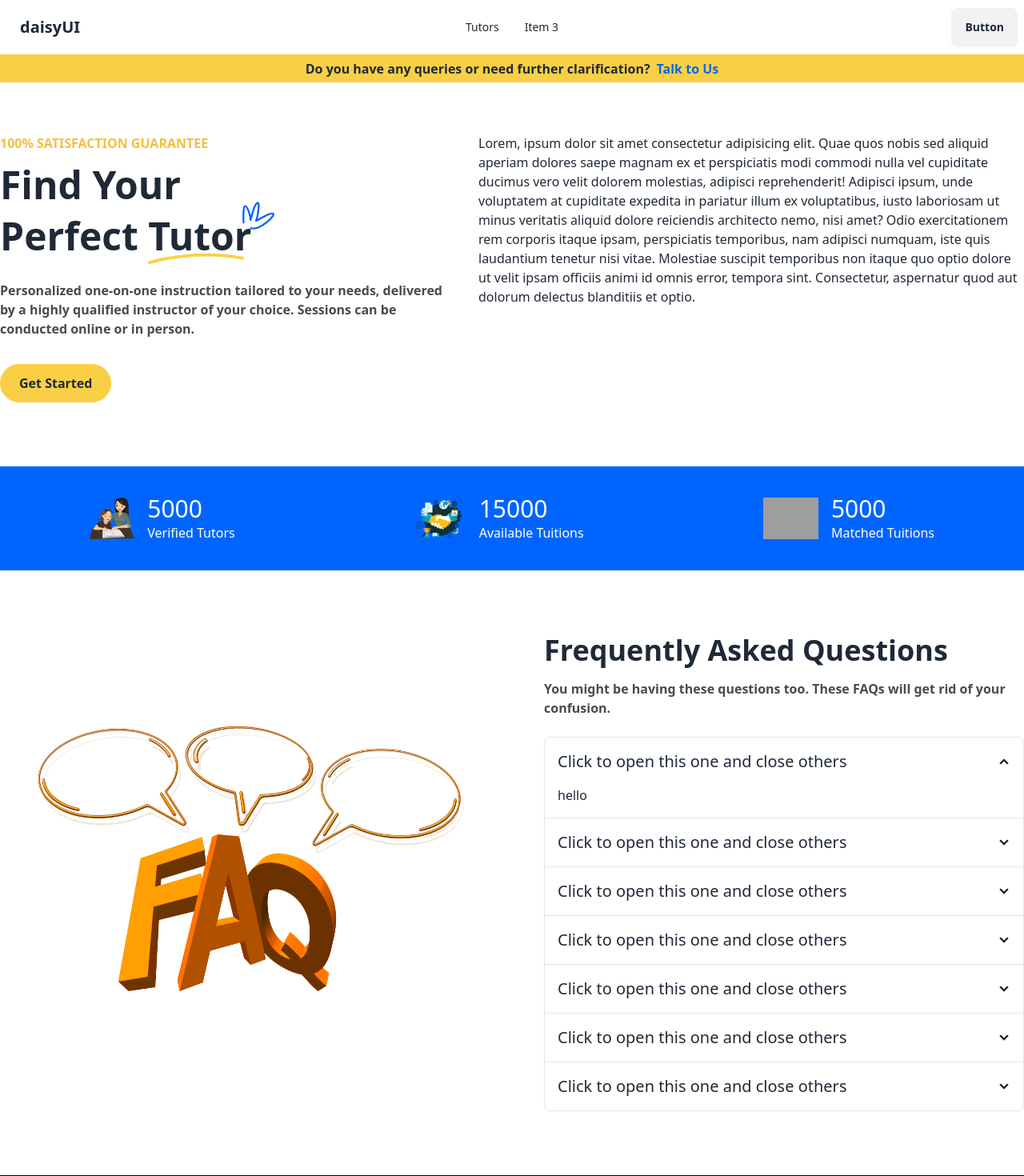
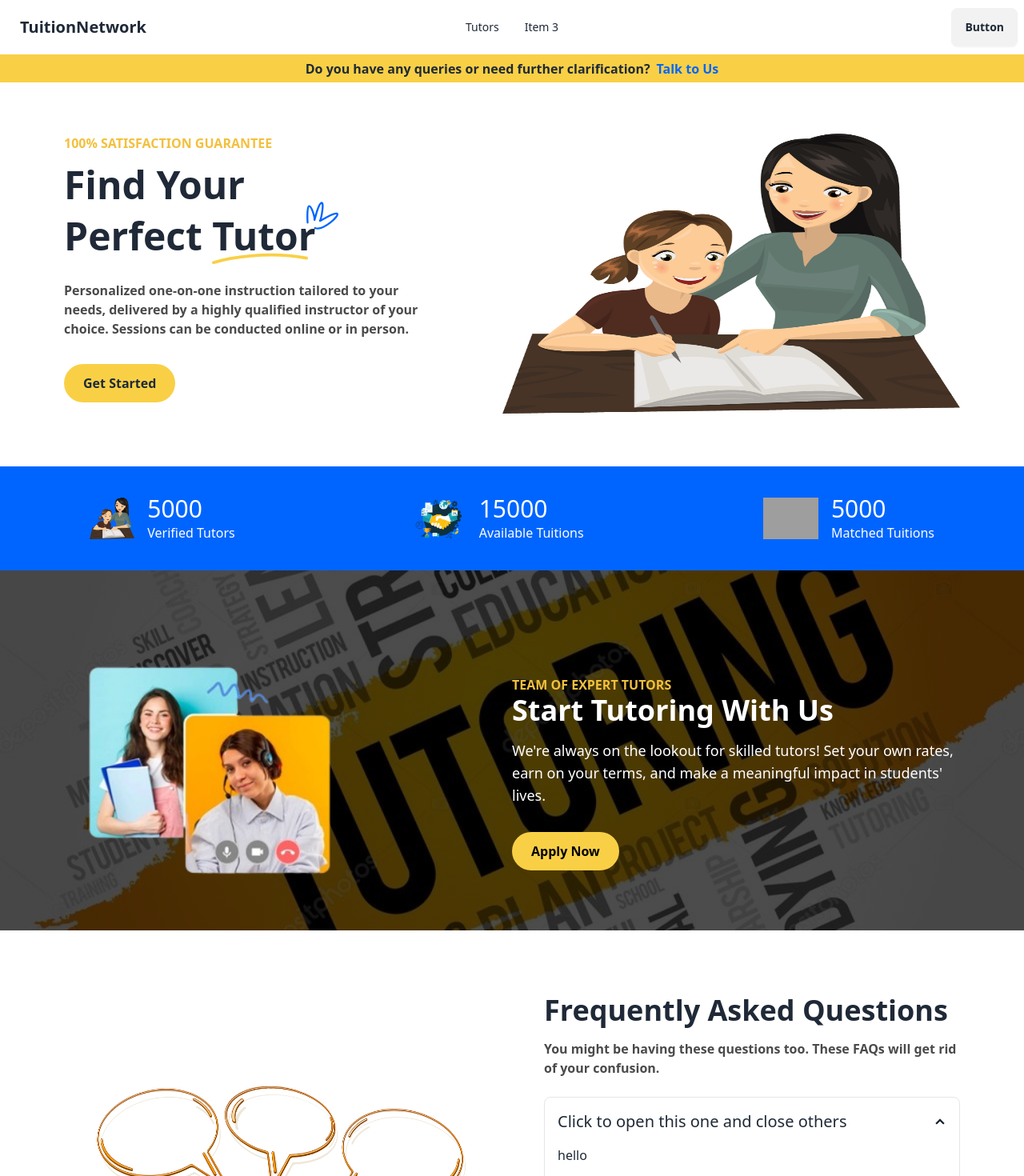
Before and after one commit to HFsa-RaShid/tuition-network-client, a React (Vite) app: page / in a window 1280 px wide. Shown: the top 1470 px of the page at 80% size. Built offline with nearby package versions, Linux system fonts and the light colour scheme; grey boxes are pictures that could not be loaded.

Commit message:
add:expert tutors

```diff
--- a/src/pages/Shared/Navbar/Navbar.jsx
+++ b/src/pages/Shared/Navbar/Navbar.jsx
@@ -26,7 +26,7 @@ const Navbar = () => {
         <li><a>Item 3</a></li>
       </ul>
     </div>
-    <a className="btn btn-ghost text-xl">daisyUI</a>
+    <a className="btn btn-ghost text-xl">TuitionNetwork</a>
   </div>
   <div className="navbar-center hidden lg:flex">
     <ul className="menu menu-horizontal px-1">
--- a/src/pages/landingPage/LandingPage.jsx
+++ b/src/pages/landingPage/LandingPage.jsx
@@ -4,16 +4,18 @@ import Banner from "./sections/Banner/Banner";
 import ContactSection from "./sections/contact/ContactSection";
 import CountDown from "./sections/countDown/CountDown";
 import FAQ from "./sections/FAQ/FAQ";
+import TutoringWithUs from "./sections/TutoringWithUs/TutoringWithUs";
 
 const LandingPage = () => {
   return (
-    <div className="bg-slate-100 min-h-screen">
+    <div className="bg-white min-h-screen">
       <Helmet>
         <title>TuitionNetwork</title>
       </Helmet>
       <ContactSection></ContactSection>
       <Banner></Banner>
       <CountDown></CountDown>
+      <TutoringWithUs></TutoringWithUs>
       <FAQ></FAQ>
     </div>
   );
--- a/src/pages/landingPage/sections/Banner/Banner.jsx
+++ b/src/pages/landingPage/sections/Banner/Banner.jsx
@@ -1,11 +1,12 @@
 import React from "react";
 import { NavLink } from "react-router-dom";
+import banner from '../../../../assets/tutor.png'
 
 const Banner = () => {
   return (
-    <div className="h-[480px] bg-white py-16">
+    <div className="h-[480px] bg-white py-16 ">
       <div className="container mx-auto">
-        <div className="flex gap-10 justify-between">
+        <div className="flex gap-20 justify-between px-20">
           <div className="w-[45%]">
             <p className="text-[#f3c03e] font-bold">
               100% SATISFACTION GUARANTEE
@@ -68,20 +69,7 @@ const Banner = () => {
             </div>
           </div>
           <div className="w-[55%]">
-            <p>
-              Lorem, ipsum dolor sit amet consectetur adipisicing elit. Quae
-              quos nobis sed aliquid aperiam dolores saepe magnam ex et
-              perspiciatis modi commodi nulla vel cupiditate ducimus vero velit
-              dolorem molestias, adipisci reprehenderit! Adipisci ipsum, unde
-              voluptatem at cupiditate expedita in pariatur illum ex
-              voluptatibus, iusto laboriosam ut minus veritatis aliquid dolore
-              reiciendis architecto nemo, nisi amet? Odio exercitationem rem
-              corporis itaque ipsam, perspiciatis temporibus, nam adipisci
-              numquam, iste quis laudantium tenetur nisi vitae. Molestiae
-              suscipit temporibus non itaque quo optio dolore ut velit ipsam
-              officiis animi id omnis error, tempora sint. Consectetur,
-              aspernatur quod aut dolorum delectus blanditiis et optio.
-            </p>
+            <img src={banner} className="h-[350px] w-full"></img>
           </div>
         </div>
       </div>
--- a/src/pages/landingPage/sections/FAQ/FAQ.jsx
+++ b/src/pages/landingPage/sections/FAQ/FAQ.jsx
@@ -2,8 +2,7 @@ import React from "react";
 import faq from "../../../../assets/faq.png";
 const FAQ = () => {
   return (
-    <div className="bg-white">
-      <div className="flex justify-between container mx-auto py-20 gap-20">
+      <div className="flex justify-between container mx-auto py-20 gap-20 px-20">
         <div className="w-[50%]">
           <img src={faq} className="h-[550px]"></img>
         </div>
@@ -61,28 +60,10 @@ const FAQ = () => {
                 <p>hello</p>
               </div>
             </div>
-            <div className="collapse collapse-arrow join-item border-base-300 border">
-              <input type="radio" name="my-accordion-4" />
-              <div className="collapse-title text-xl font-medium">
-                Click to open this one and close others
-              </div>
-              <div className="collapse-content">
-                <p>hello</p>
-              </div>
-            </div>
-            <div className="collapse collapse-arrow join-item border-base-300 border">
-              <input type="radio" name="my-accordion-4" />
-              <div className="collapse-title text-xl font-medium">
-                Click to open this one and close others
-              </div>
-              <div className="collapse-content">
-                <p>hello</p>
-              </div>
-            </div>
+
           </div>
         </div>
       </div>
-    </div>
   );
 };
 
--- /dev/null
+++ b/src/pages/landingPage/sections/TutoringWithUs/TutoringWithUs.jsx
@@ -0,0 +1,44 @@
+import React from "react";
+import withUs from "../../../../assets/withUs.png";
+import withUsBg from "../../../../assets/tutoringbg.jpg";
+import { NavLink } from "react-router-dom";
+
+const TutoringWithUs = () => {
+  return (
+    <div
+      className="h-[450px] bg-fixed"
+      style={{
+        backgroundImage: `linear-gradient(rgba(0, 0, 0, 0.7), rgba(0, 0, 0, 0.7)), url(${withUsBg})`,
+        backgroundSize: "cover",
+        backgroundPosition: "center",
+        backgroundRepeat: "no-repeat",
+      }}
+    >
+
+
+      <div className="px-20 flex items-center h-full container mx-auto text-white ">
+        <div className="flex justify-between items-center mt-[5%] ">
+          <div className="w-[50%]">
+            <img src={withUs} alt="withUs" className="h-[300px]" />
+          </div>
+          <div className="w-[50%] text-white">
+            <p className="text-[#f3c03e] font-bold">TEAM OF EXPERT TUTORS</p>
+            <h1 className="text-4xl font-bold mb-4">Start Tutoring With Us</h1>
+            <p className="text-lg mb-8">
+              We're always on the lookout for skilled tutors! Set your own
+              rates, earn on your terms, and make a meaningful impact in
+              students' lives.
+            </p>
+            <NavLink>
+            <button className="bg-[#f9d045] py-3 px-6 rounded-3xl text-black font-semibold">
+                  Apply Now
+                </button>
+            </NavLink>
+          </div>
+        </div>
+      </div>
+    </div>
+  );
+};
+
+export default TutoringWithUs;
--- a/src/pages/landingPage/sections/countDown/CountDown.jsx
+++ b/src/pages/landingPage/sections/countDown/CountDown.jsx
@@ -4,8 +4,9 @@ import tuitions from "../../../../assets/tuitions.png";
 import tuitionMatched from "../../../../assets/tuitionMatched.png";
 const CountDown = () => {
   return (
-    <div className="bg-[#0065ff] h-[130px] flex items-center justify-around text-white">
-      <div className="flex items-center gap-4">
+   <div className="bg-[#0065ff] h-[130px]">
+     <div className="h-full flex items-center justify-around text-white container mx-auto">
+      <div className="flex items-center gap-4 ">
         <div>
           <img src={tutor} alt="tutor" className="h-[52px]" />
         </div>
@@ -33,6 +34,7 @@ const CountDown = () => {
         </div>
       </div>
     </div>
+   </div>
   );
 };
 
```
Also changed, not shown: src/assets/tutoringbg.jpg (added), src/assets/withUs.png (added).
